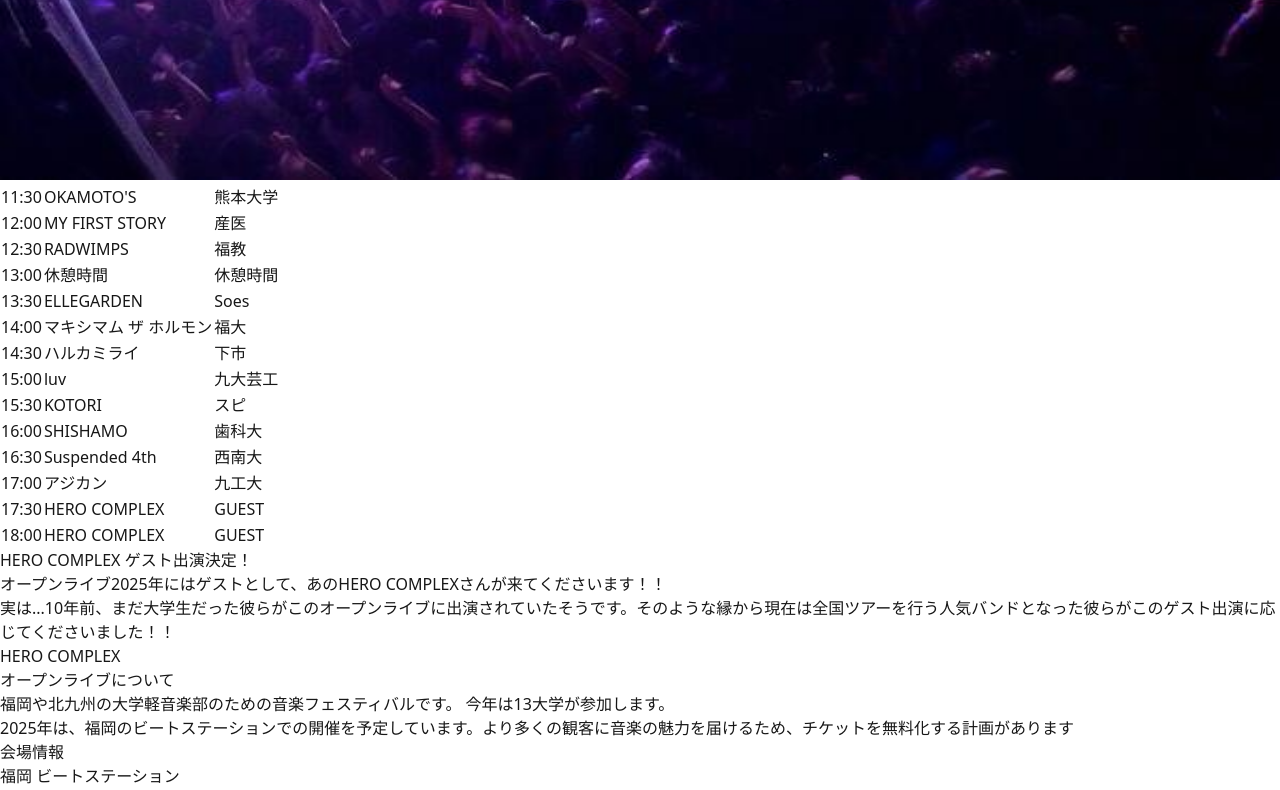
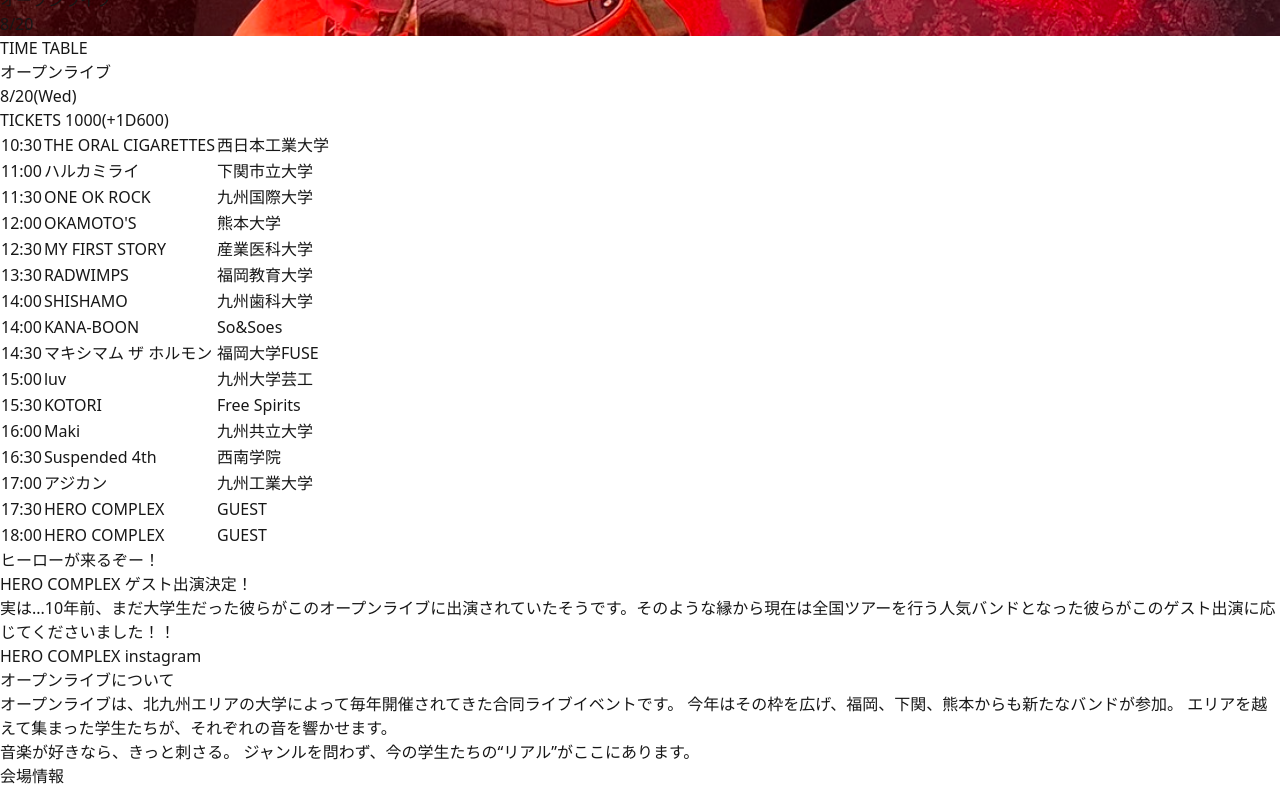
Before and after one commit to uta-s-dao/OpenLive, a Next.js app: page / in a window 1280 px wide. Shown: the part 620-1410 px from the top of the page. Built offline with nearby package versions, Linux system fonts and the light colour scheme.

Commit message:
Update form

```diff
--- a/src/app/components/SafeLink.tsx
+++ b/src/app/components/SafeLink.tsx
@@ -31,6 +31,7 @@
       const urlObj = new URL(url);
       const allowedDomains = [
         "www.google.com",
+        "docs.google.com",
         "maps.google.com",
         "www.instagram.com",
         "instagram.com",
--- a/src/app/components/textAnimation.js
+++ b/src/app/components/textAnimation.js
@@ -245,7 +245,7 @@
         {chars.map((char, index) => (
           <span
             key={index}
-            className={`char-container inline-block text-white drop-shadow-lg ${
+            className={`char-container inline-block text-gray-300 drop-shadow-lg ${
               visibleChars.includes(index) ? "char-visible" : ""
             } ${animationsComplete ? "animations-complete" : ""}`}
             style={{
@@ -283,7 +283,7 @@
       </div>
 
       <div
-        className={`text-3xl md:text-4xl text-white font-bold transition-all duration-1000 ${
+        className={`text-3xl md:text-4xl text-gray-300 font-bold transition-all duration-1000 ${
           showDate ? "opacity-100" : "opacity-0"
         } ${animationsComplete ? "animations-complete" : ""}`}
         style={{
--- a/src/app/components/timeTableData.js
+++ b/src/app/components/timeTableData.js
@@ -1,5 +1,7 @@
 "use client";
 import { useState, useEffect } from "react";
+
+// const cinzel = Cinzel({ subsets: ["latin"] });
 
 export default function ResponsiveTimeTable() {
   const [isMobile, setIsMobile] = useState(false);
@@ -26,75 +28,79 @@
   const timeTableData = [
     {
       time: "10:30",
-      bandName: "ONE OK ROCK",
-      university: "九国大",
+      bandName: "THE ORAL CIGARETTES",
+      university: "西日本工業大学",
     },
+    ,
     {
       time: "11:00",
-      bandName: "Maki",
-      university: "共立大",
+      bandName: "ハルカミライ",
+      university: "下関市立大学",
     },
     {
       time: "11:30",
+      bandName: "ONE OK ROCK",
+      university: "九州国際大学",
+    },
+    {
+      time: "12:00",
       bandName: "OKAMOTO'S",
       university: "熊本大学",
     },
     {
-      time: "12:00",
+      time: "12:30",
       bandName: "MY FIRST STORY",
-      university: "産医",
+      university: "産業医科大学",
     },
-    {
-      time: "12:30",
-      bandName: "RADWIMPS",
-      university: "福教",
-    },
-    {
-      time: "13:00",
-      bandName: "休憩時間",
-      university: "休憩時間",
-    },
+
     {
       time: "13:30",
-      bandName: "ELLEGARDEN",
-      university: "Soes",
+      bandName: "RADWIMPS",
+      university: "福岡教育大学",
     },
     {
       time: "14:00",
-      bandName: "マキシマム ザ ホルモン",
-      university: "福大",
+      bandName: "SHISHAMO",
+      university: " 九州歯科大学",
     },
+
+    {
+      time: "14:00",
+      bandName: "KANA-BOON",
+      university: "So&Soes",
+    },
+
     {
       time: "14:30",
-      bandName: "ハルカミライ",
-      university: "下市",
+      bandName: "マキシマム ザ ホルモン",
+      university: "福岡大学FUSE",
     },
 
     {
       time: "15:00",
       bandName: "luv",
-      university: "九大芸工",
+      university: "九州大学芸工",
+    },
+    {
+      time: "15:30",
+      bandName: "KOTORI",
+      university: "Free Spirits",
+    },
+    {
+      time: "16:00",
+      bandName: "Maki",
+      university: "九州共立大学",
     },
 
     {
-      time: "15:30",
-      bandName: "KOTORI",
-      university: "スピ",
-    },
-    {
-      time: "16:00",
-      bandName: "SHISHAMO",
-      university: "歯科大",
-    },
-    {
       time: "16:30",
       bandName: "Suspended 4th",
-      university: "西南大",
+      university: "西南学院",
     },
     {
       time: "17:00",
       bandName: "アジカン",
-      university: "九工大",
+      university: "九州工業大学",
     },
     {
       time: "17:30",
@@ -121,11 +127,37 @@
         {/* PC表示用のテーブル */}
         {!isMobile && (
           <div className='container mx-auto shadow-2xl rounded-2xl overflow-hidden border border-gray-100 bg-white/95 backdrop-blur-sm relative'>
+            {/* <div className='flex justify-between  pt-1 border-b-black px-2 text-lg bg-gradient-to-r from-red-400 to-rose-400'>
+              <div
+                className={` text-gray-100 text-xl font-bold  ${playfair.className}`}
+              >
+                SPECIAL GUEST:
+                <div
+                  className={`text-gray-100 font-bold  text-4xl tracking-wider ${playfair.className}`}
+                >
+                  HERO COMPLEX
+                </div>
+              </div>
+              <div className='ml-auto mb-1 self-end pr-2'>
+                取り置きなどの詳細⇒
+              </div>
+              <Image
+                className='mr-2'
+                src='/QR_426703.png'
+                alt='Sample Image'
+                width={80}
+                height={80}
+                objectFit='contain'
+              />
+            </div> */}
+
             <div className='bg-gradient-to-r from-red-400 to-rose-400'>
-              <h1 className='text-2xl font-bold pt-3 text-center'>OPENLIVE</h1>
+              <h1 className='text-2xl font-bold pt-3 text-center'>
+                オープンライブ
+              </h1>
               <div className='flex justify-center items-center pb-3'>
                 <div className='text-xl text-center'>8/20(Wed)</div>
-                <div className='pl-10 text-2xl'>TICKETS ¥1600</div>
+                <div className='pl-10 text-2xl'>TICKETS 1000(+1D600)</div>
               </div>
             </div>
             <div className='relative'>
@@ -174,11 +206,36 @@
         {/* モバイル表示用のカードレイアウト */}
         {isMobile && (
           <div className='container mx-1 shadow-2xl rounded-2xl overflow-hidden border border-gray-100 bg-white/95 backdrop-blur-sm relative'>
-            <div className='bg-gradient-to-r from-red-400 to-rose-400 '>
-              <h1 className='text-2xl font-bold pt-3 text-center'>OPENLIVE</h1>
+            {/* <div className='flex justify-between z-10 relative pt-1 border-b-black px-2 text-lg bg-gradient-to-r from-red-400 to-rose-400'>
+              <div
+                className={` text-gray-100 text-xl font-bold  ${playfair.className}`}
+              >
+                SPECIAL GUEST:
+                <div
+                  className={`text-gray-100 font-bold  text-4xl tracking-wider ${playfair.className}`}
+                >
+                  HERO COMPLEX
+                </div>
+              </div>
+              <div className='ml-auto mb-1 self-end pr-2'>
+                取り置きなどの詳細⇒
+              </div>
+              <Image
+                className='mr-2'
+                src='/QR_426703.png'
+                alt='Sample Image'
+                width={80}
+                height={80}
+                objectFit='contain'
+              />
+            </div> */}
+            <div className=' z-10 relative bg-gradient-to-r from-red-400 to-rose-400 '>
+              <h1 className='text-2xl font-bold pt-3 text-center'>
+                オープンライブ
+              </h1>
               <div className='flex justify-center items-center pb-3'>
                 <div className='text-center text-xl'>8/20(Wed)</div>
-                <div className='pl-10 text-xl'>TICKETS ¥1600</div>
+                <div className='pl-10 text-xl'>TICKETS 1000(+1D600)</div>
               </div>
             </div>
             <div className='relative'>
--- a/src/app/constants/urls.js
+++ b/src/app/constants/urls.js
@@ -2,6 +2,7 @@
   BEAT_STATION_MAP:
     "https://www.google.com/maps/place/BEAT+STATION/@33.5839722,130.4015995,16z/data=!4m6!3m5!1s0x35419199451e2459:0xdf0388402e1e3db7!8m2!3d33.5839722!4d130.4015995!16s%2Fg%2F1td7l23p",
   HOME: "/",
+  FORM: "https://docs.google.com/forms/d/e/1FAIpQLSc8TV35RQWBuKImrZmapwLbxtepwfe_GvEUkVJG3hM5ygEK6A/viewform?usp=dialog",
   OTHER_LIVES: "/todo",
 };
 
--- a/src/app/page.tsx
+++ b/src/app/page.tsx
@@ -2,7 +2,6 @@
 import SafeLink from "./components/SafeLink";
 import { VENUE_URLS, SOCIAL_URLS } from "./constants/urls";
 
-import Image from "next/image";
 import ResponsiveTimeTable from "./components/timeTableData";
 import HighlightsSection from "./components/HighlightsSection";
 import SequentialTextAnimation from "./components/textAnimation";
@@ -32,10 +31,9 @@
         <div className='container mx-auto '>
           <div className='flex  items-center '>
             <div className='w-full order-2 md:order-1'>
-              <h2 className='section-title'>HERO COMPLEX ゲスト出演決定！</h2>
-              <p className='text-gray-700 mb-6 leading-relaxed'>
-                オープンライブ2025年にはゲストとして、あのHERO
-                COMPLEXさんが来てくださいます！！
+              <h2 className='section-title text-8xl'>ヒーローが来るぞー！</h2>
+              <p className='text-gray-700  mb-6 leading-relaxed text-2xl'>
+                HERO COMPLEX ゲスト出演決定！
               </p>
               <p className='text-gray-700 mb-8 leading-relaxed'>
                 実は...10年前、まだ大学生だった彼らがこのオープンライブに出演されていたそうです。そのような縁から現在は全国ツアーを行う人気バンドとなった彼らがこのゲスト出演に応じてくださいました！！
@@ -46,7 +44,7 @@
                 className='button-secondary'
                 external={true}
               >
-                HERO COMPLEX
+                HERO COMPLEX instagram
               </SafeLink>
             </div>
           </div>
@@ -60,11 +58,13 @@
             <div className='w-full order-2 md:order-1'>
               <h2 className='section-title'>オープンライブについて</h2>
               <p className='text-gray-700 mb-6 leading-relaxed'>
-                福岡や北九州の大学軽音楽部のための音楽フェスティバルです。
-                今年は13大学が参加します。
+                オープンライブは、北九州エリアの大学によって毎年開催されてきた合同ライブイベントです。
+                今年はその枠を広げ、福岡、下関、熊本からも新たなバンドが参加。
+                エリアを越えて集まった学生たちが、それぞれの音を響かせます。
               </p>
               <p className='text-gray-700 mb-8 leading-relaxed'>
-                2025年は、福岡のビートステーションでの開催を予定しています。より多くの観客に音楽の魅力を届けるため、チケットを無料化する計画があります
+                音楽が好きなら、きっと刺さる。
+                ジャンルを問わず、今の学生たちの“リアル”がここにあります。
               </p>
               <div className='flex flex-col sm:flex-row gap-4'></div>
             </div>
@@ -78,20 +78,8 @@
           <h2 className='section-title'>会場情報</h2>
 
           <div className='grid grid-cols-1 md:grid-cols-2 gap-8 items-center'>
-            <div className='rounded-xl overflow-hidden shadow-lg relative h-64 md:h-96'>
-              <Image
-                src='/beatstation.jpg'
-                alt='ビートステーション'
-                sizes='(max-width: 768px) 100vw, 600px'
-                fill
-                className='object-cover'
-              />
-            </div>
-
             <div>
-              <h3 className='text-xl font-bold mb-3'>
-                福岡 ビートステーション
-              </h3>
+              <h3 className='text-xl font-bold mb-3'>BEAT STATION</h3>
               <p className='text-gray-700 mb-4'>
                 福岡市中央区渡辺通4-11-4
                 <br />
```
Also changed, not shown: src/app/components/ClientHeader.tsx (+175 -36 lines), 1 other file (tests, documents, lock files or other folders).
